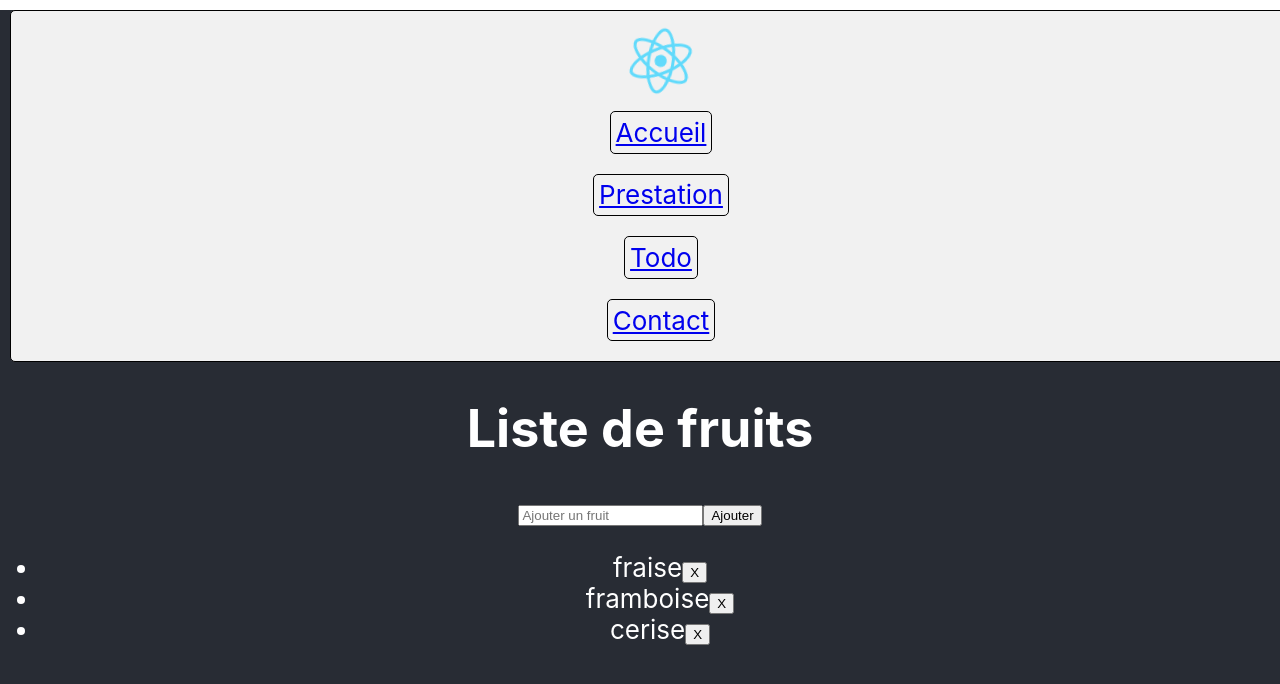
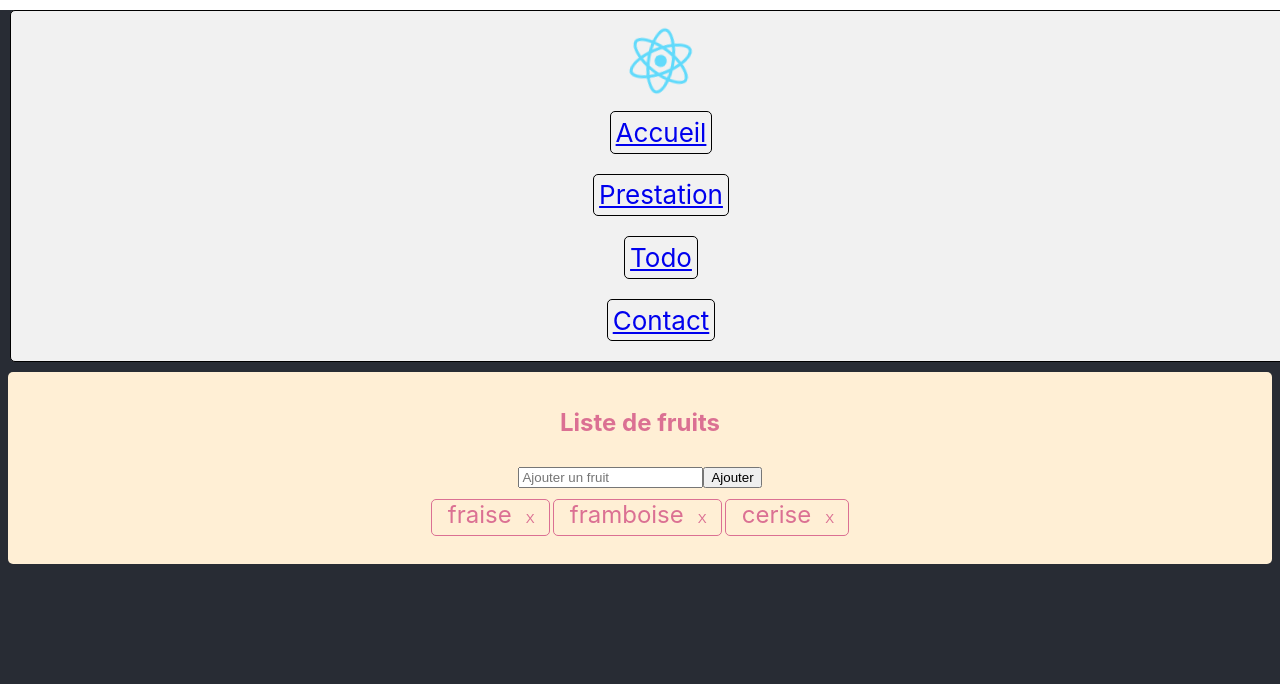
Before and after one commit to Christophe-Desmarres/CRM, a React (Create React App) app in the folder client/: page /todo in a window 1280 px wide. Shown: the top 684 px of the page. Built offline with nearby package versions, Linux system fonts and the light colour scheme.

Commit message:
add styled-components package

```diff
--- a/client/package.json
+++ b/client/package.json
@@ -11,6 +11,7 @@
     "react-router": "^6.7.0",
     "react-router-dom": "^6.7.0",
     "react-scripts": "5.0.1",
+    "styled-components": "^5.3.6",
     "web-vitals": "^2.1.4"
   },
   "scripts": {
--- a/client/src/components/Fruit.js
+++ b/client/src/components/Fruit.js
@@ -1,7 +1,32 @@
 import React from "react";
+import styledFruit from 'styled-components';
 
 
+
+// styled components
+  const List = styledFruit.li({
+        'font-size': '1.5rem',
+        'text-align': 'center',
+        'color': 'palevioletred',
+        'list-style': 'none',
+        'display': 'inline-flex',
+        'justify-content': 'space-between',
+        'align-items': 'baseline',
+        'border': '1px solid palevioletred',
+        'border-radius': '5px',
+        'margin': '0.1rem',
+        'padding-left': '1rem',
+        });
+
+   const Button = styledFruit.button({
+        'margin': '0.5rem',
+        'border': 'none',
+        'color': 'palevioletred',
+        'background': 'papayawhip',
+        });
+
 export default function Fruit({fruitInfo, onClick}){
+
 
 // state
 
@@ -11,9 +36,9 @@ export default function Fruit({fruitInfo, onClick}){
 //affichage (render)
 
 return   (
-        <li>{fruitInfo.name}
-         <button onClick={onClick}>X</button>
-         </li>
+        <List>{fruitInfo.name}
+         <Button onClick={onClick}>X</Button>
+         </List>
          );
 
 }
--- a/client/src/pages/Todo.js
+++ b/client/src/pages/Todo.js
@@ -1,8 +1,31 @@
 import {useState} from 'react';
 import Fruit from '../components/Fruit';
 import FruitForm from '../components/FruitForm';
+import styledTodo from 'styled-components';
+
+ // styled components
+ const Wrapper = styledTodo.section({
+        'padding': '1rem',
+        'background': 'papayawhip',
+        'border-radius': '5px',
+        'margin': '0.5rem',
+   });
+
+   const Title = styledTodo.h1({
+        'font-size': '1.5rem',
+        'text-align': 'center',
+        'color': 'palevioletred',
+  });
+
+    const ListElements = styledTodo.ul({
+        'margin': '0.1rem',
+        'padding': '0.5rem',
+        });
+
+
 
 const Todo = () => {
+
 
   // dtate (état, données) et setstate (fonction qui permet de modifier l'état)
 
@@ -52,14 +75,14 @@ const Todo = () => {
         // ))}</ul>
 
     return (
-        <div>
-        <h1>Liste de fruits</h1>
+        <Wrapper>
+        <Title>Liste de fruits</Title>
           <FruitForm handleAdd={handleAdd}/>
-        <ul>{fruits.map((fruit) => (
+        <ListElements>{fruits.map((fruit) => (
           <Fruit fruitInfo={fruit} onClick={() => handleDelete(fruit.id)} key={fruit.id}/>
-        ))}</ul>
+        ))}</ListElements>
 
-        </div>
+        </Wrapper>
       );
   }
 
```
Also changed, not shown: 1 other file (tests, documents, lock files or other folders).
